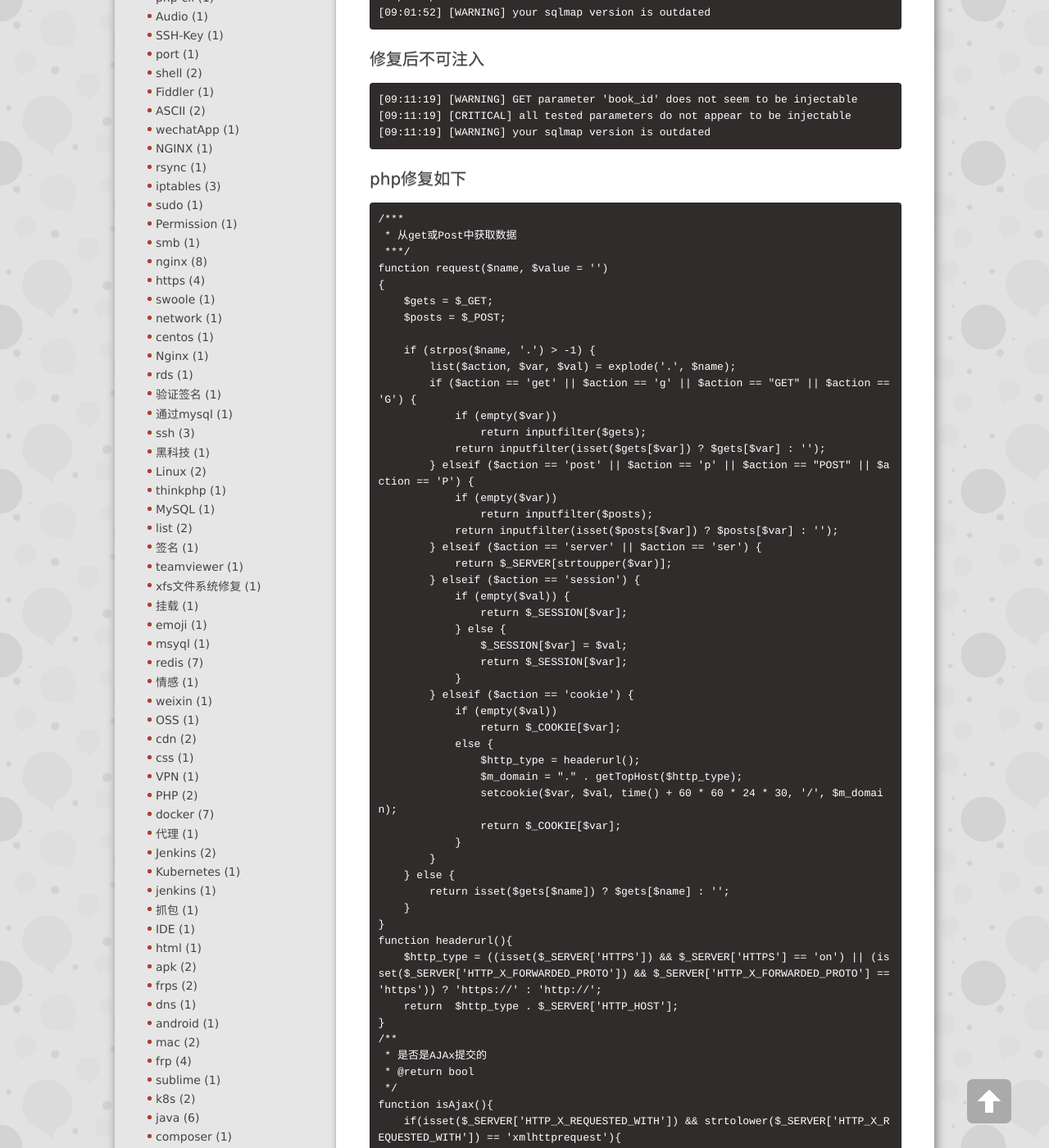
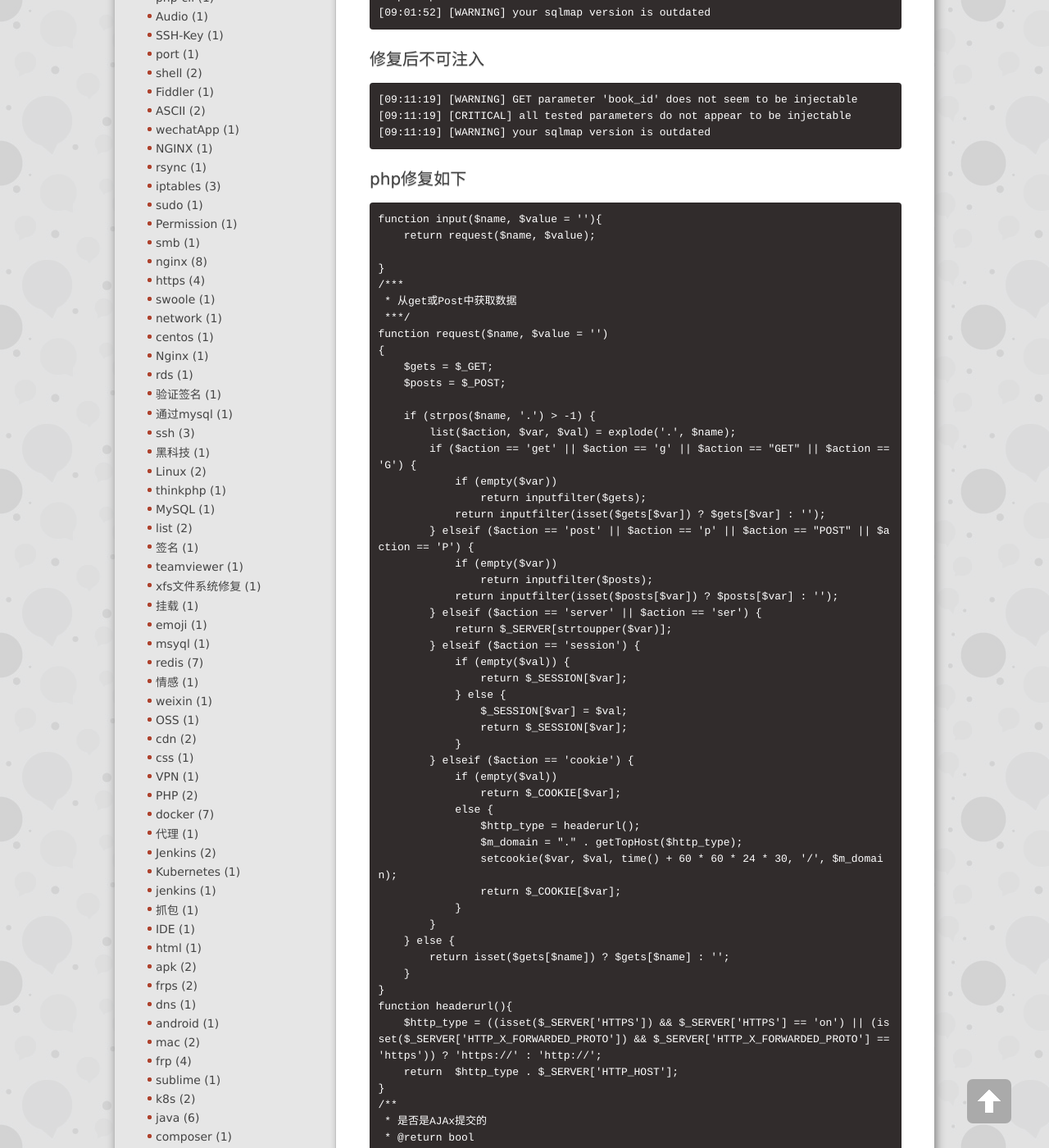
Before and after one commit to alibabayun/alibabayun.github.io, a Jekyll site: the page built from _posts/2024/06/2024-06-29-smap-python.md, in a window 1280 px wide and 1400 px high, scrolled down 1401 px. Shown: the whole window at 82% size. Built offline with Jekyll 4.4.1, drawn with Linux system fonts in a browser that asks for light colours; nearby versions of some CDN libraries; library files that are not in the unit come from our copies; comment, search, counter and statistics services are not loaded; some of the changed text lies outside the part shown.

Commit message:
fix preg

````diff
--- a/_posts/2024/06/2024-06-29-smap-python.md
+++ b/_posts/2024/06/2024-06-29-smap-python.md
@@ -67,6 +67,10 @@ current database: 'book'
 ### php修复如下
 
 ```
+function input($name, $value = ''){
+    return request($name, $value);
+
+}
 /***
  * 从get或Post中获取数据
  ***/
````
Also changed, not shown: other parts of _posts/2024/06/2024-06-29-smap-python.md (+3 -12 lines).
